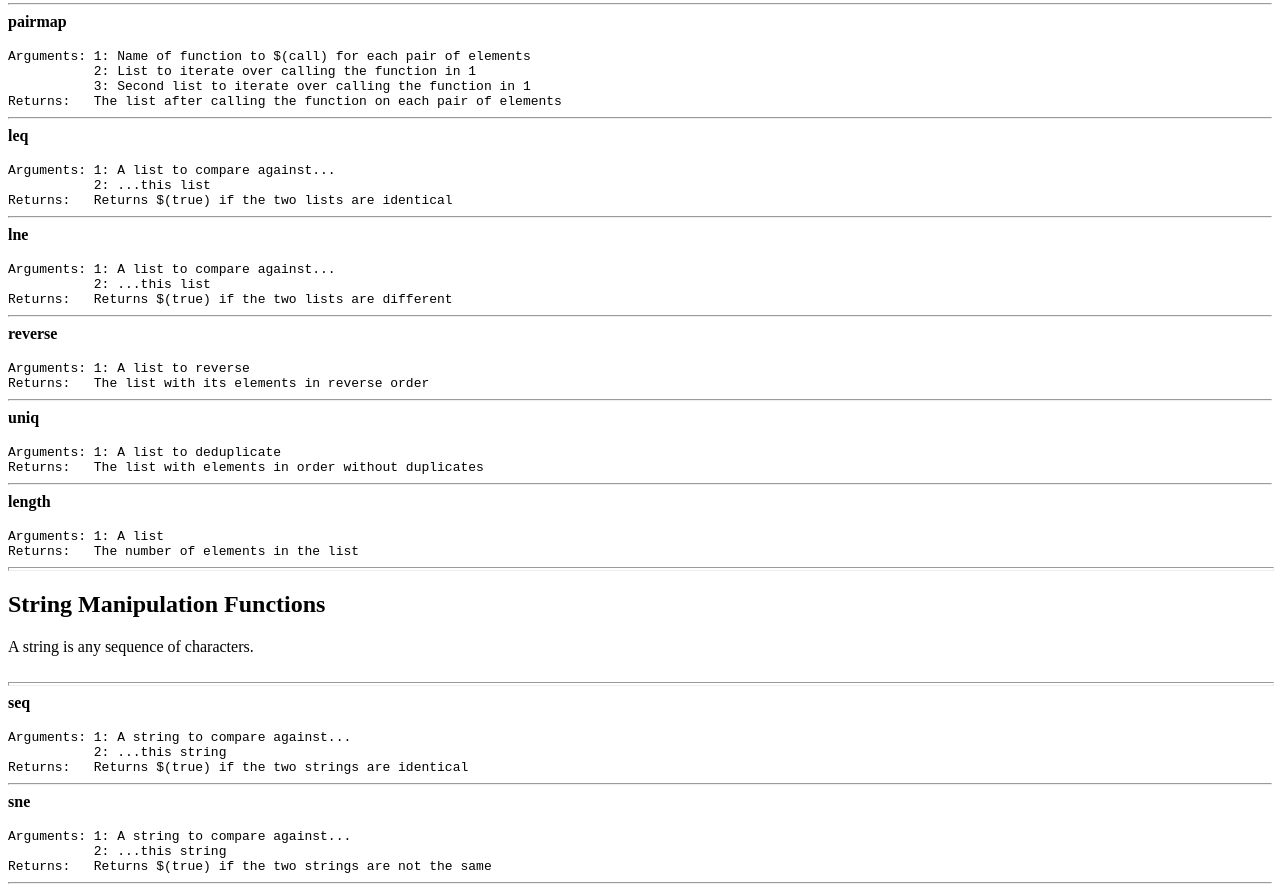
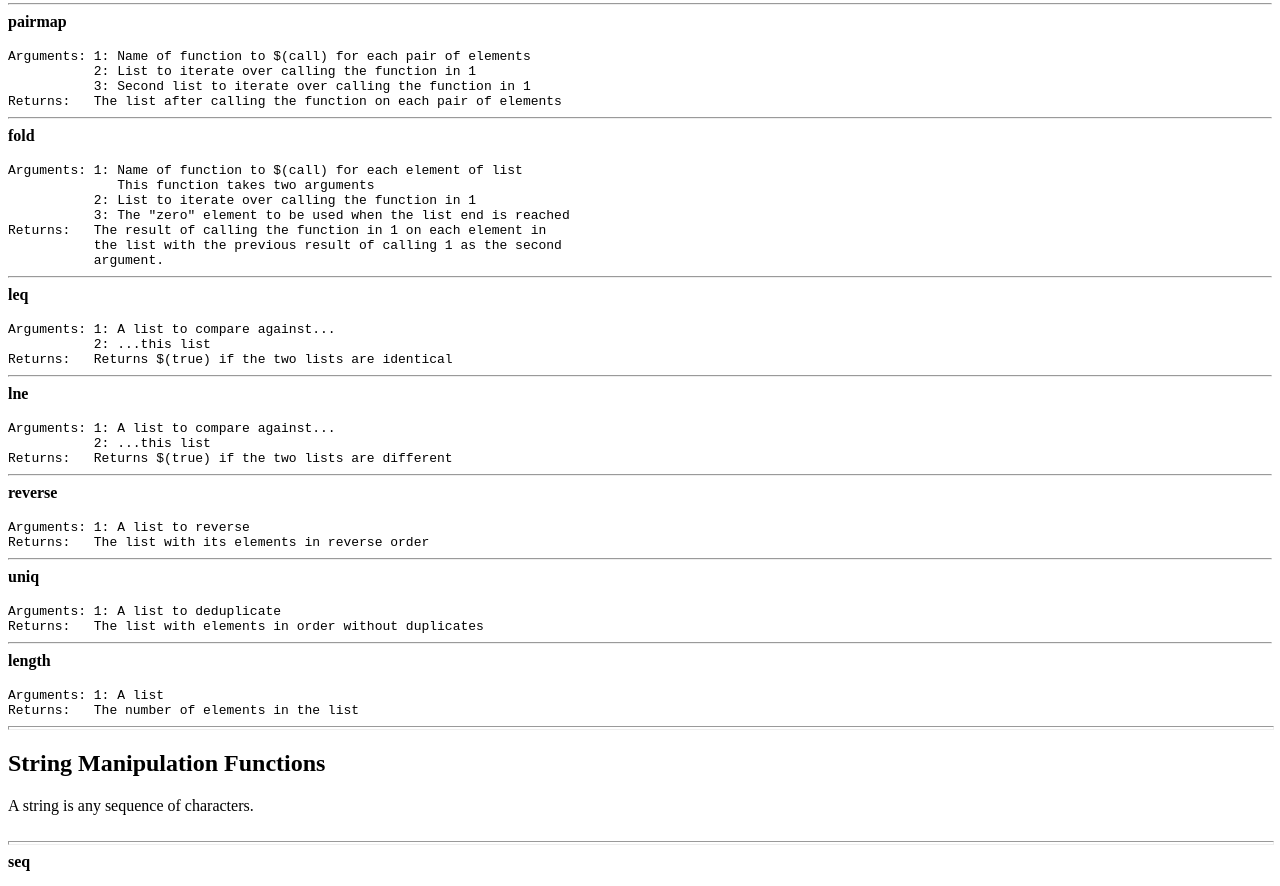
Before and after one commit to jgrahamc/gmsl, a plain HTML site: page index.html in a window 1280 px wide. Shown: the part 1560-2446 px from the top of the page. Drawn offline with Linux system fonts and the light colour scheme.

Commit message:
Add fold to documentation

```diff
--- a/index.html
+++ b/index.html
@@ -106,6 +106,16 @@ iterate over calling the function in 1<br>
 list to iterate over calling the function in 1<br>
 Returns:&nbsp;&nbsp;&nbsp;The list after calling the function on each
 pair of elements<br>
+</span>
+<hr><b>fold</b><br>
+<br>
+<span style="font-family: monospace;">Arguments: 1: Name of function to $(call) for each element of list<br>&nbsp;&nbsp;&nbsp;&nbsp;&nbsp;&nbsp;&nbsp;&nbsp;&nbsp;&nbsp;&nbsp;&nbsp;&nbsp;&nbsp;This function takes two arguments<br>
+&nbsp;&nbsp;&nbsp;&nbsp;&nbsp;&nbsp;&nbsp;&nbsp;&nbsp;&nbsp; 2: List to
+  iterate over calling the function in 1<br>
+  <be>&nbsp;&nbsp;&nbsp;&nbsp;&nbsp;&nbsp;&nbsp;&nbsp;&nbsp;&nbsp; 3: The "zero" element to be used when the list end is reached<br>
+Returns:&nbsp;&nbsp;&nbsp;The result of calling the function in 1 on each element in<br>
+&nbsp;&nbsp;&nbsp;&nbsp;&nbsp;&nbsp;&nbsp;&nbsp;&nbsp;&nbsp; the list with the previous result of calling 1 as the second<br>
+&nbsp;&nbsp;&nbsp;&nbsp;&nbsp;&nbsp;&nbsp;&nbsp;&nbsp;&nbsp; argument.<br>
 </span>
 <hr><b>leq</b><br>
 <br>
```
